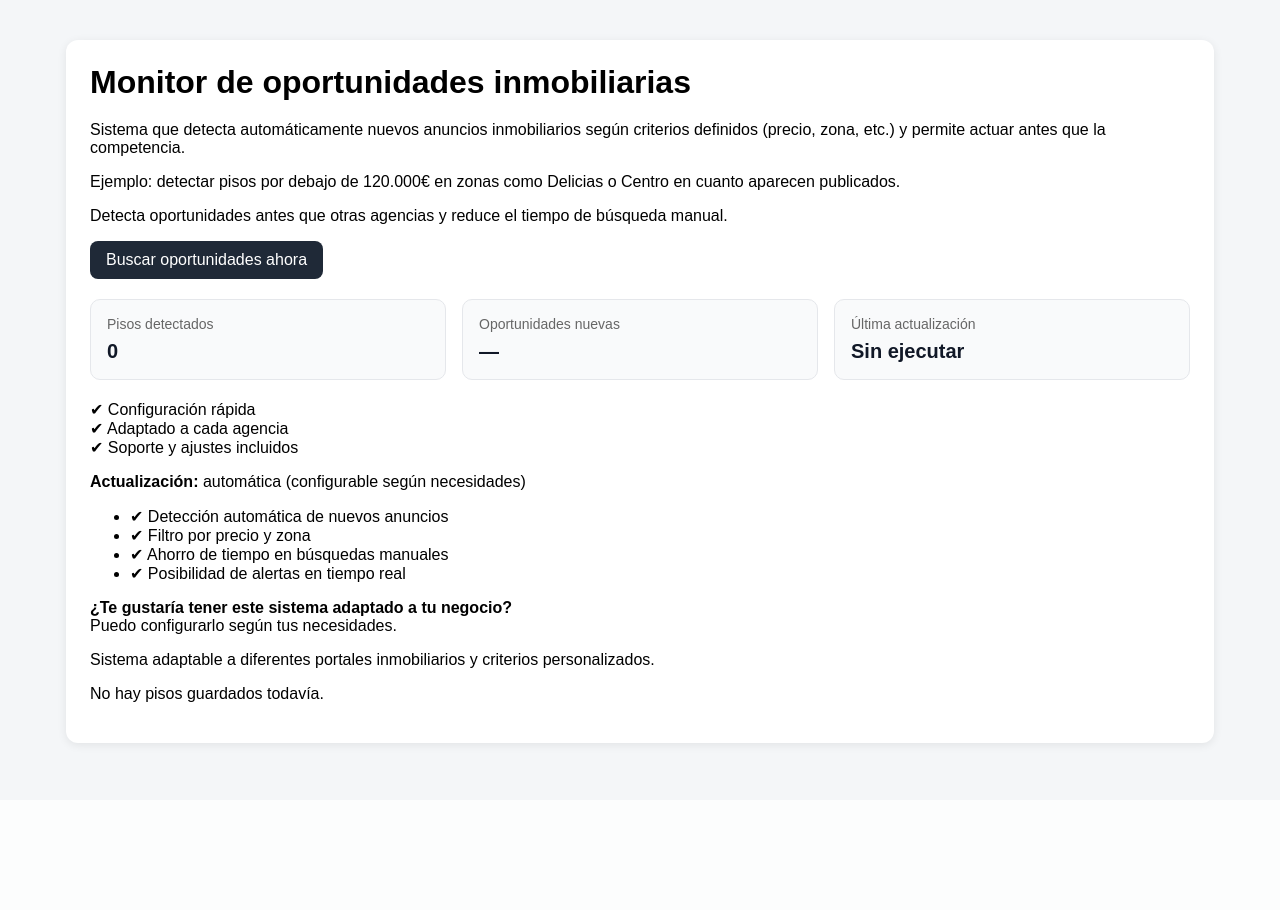
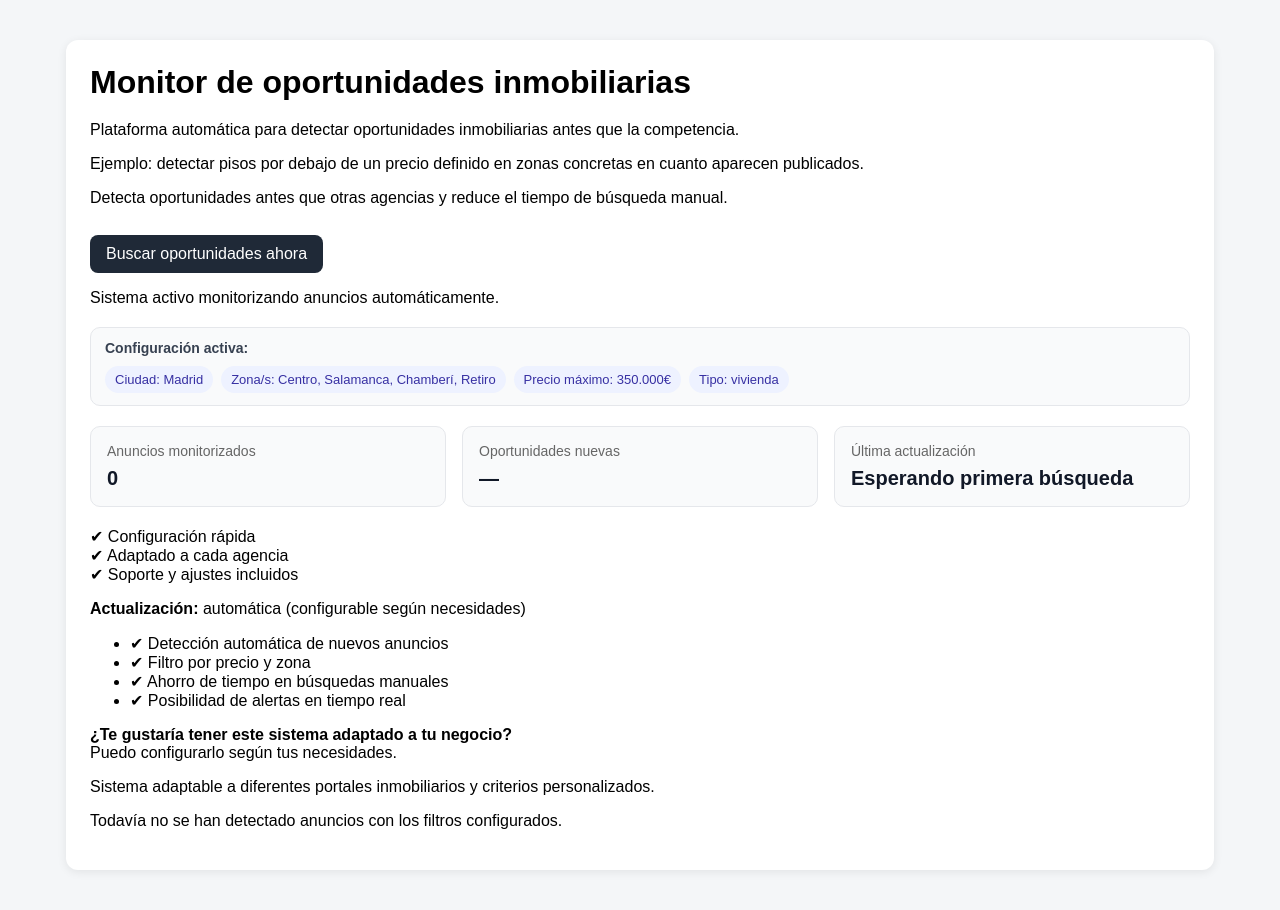
Before and after one commit to daniriveroscl/real-estate-monitor-zaragoza, a Flask app: page / in a window 1280 px wide. Before the commit the page ends 748 px from the top, so only its background shows below. Run offline with Flask 3, Linux system fonts and the light colour scheme; data that the repository does not hold is empty.

Commit message:
update filters

```diff
--- a/app.py
+++ b/app.py
@@ -10,6 +10,7 @@ from database import (
 from scraper import ejecutar_scraping
 from notifier import enviar_email
 from datetime import datetime
+from config import CIUDAD, ZONAS_PERMITIDAS, PRECIO_MAXIMO
 
 app = Flask(__name__)
 app.secret_key = "clave_secreta_para_desarrollo"
@@ -28,6 +29,9 @@ def index():
         ultima_actualizacion=ultima_actualizacion,
         total_pisos=total_pisos,
         total_nuevos=total_nuevos,
+        ciudad=CIUDAD,
+        zonas=ZONAS_PERMITIDAS,
+        precio_maximo=PRECIO_MAXIMO,
     )
 
 
@@ -51,12 +55,13 @@ def actualizar():
                 print(f"Error enviando email: {email_error}")
 
             flash(
-                f"Actualización completada. Se han añadido {total_nuevos} pisos nuevos de {total_filtrados} anuncios filtrados.",
+                f"Se han detectado {total_nuevos} nuevas oportunidades inmobiliarias listas para revisar.",
                 "success",
             )
+
         else:
             flash(
-                f"Actualización completada. No se han encontrado pisos nuevos. Anuncios válidos filtrados: {total_filtrados}.",
+                f"No se han detectado nuevas oportunidades. {total_filtrados} anuncios revisados.",
                 "info",
             )
 
--- a/database.py
+++ b/database.py
@@ -1,4 +1,5 @@
 import sqlite3
+from datetime import datetime
 
 DB_NAME = "pisos.db"
 
@@ -21,7 +22,7 @@ def init_db():
             precio TEXT,
             zona TEXT,
             enlace TEXT UNIQUE,
-            fecha_detectado TIMESTAMP DEFAULT CURRENT_TIMESTAMP
+            fecha_detectado TEXT
         )
     """
     )
@@ -45,12 +46,14 @@ def guardar_piso(titulo, precio, zona, enlace):
     conn = get_connection()
     cursor = conn.cursor()
 
+    fecha_detectado = datetime.now().strftime("%Y-%m-%d %H:%M:%S")
+
     cursor.execute(
         """
-        INSERT INTO pisos (titulo, precio, zona, enlace)
-        VALUES (?, ?, ?, ?)
+        INSERT INTO pisos (titulo, precio, zona, enlace, fecha_detectado)
+        VALUES (?, ?, ?, ?, ?)
     """,
-        (titulo, precio, zona, enlace),
+        (titulo, precio, zona, enlace, fecha_detectado),
     )
 
     conn.commit()
--- a/static/style.css
+++ b/static/style.css
@@ -18,6 +18,10 @@ body {
 h1 {
     margin-top: 0;
     margin-bottom: 20px;
+}
+
+.hero-text {
+    margin-bottom: 28px;
 }
 
 .actions {
@@ -144,3 +148,28 @@ th {
     border-radius: 999px;
     font-size: 12px;
 }
+
+.config-summary {
+    background: #f9fafb;
+    border: 1px solid #e5e7eb;
+    padding: 12px 14px;
+    border-radius: 10px;
+    margin-bottom: 20px;
+    font-size: 14px;
+    color: #374151;
+}
+
+.filter-tags {
+    display: flex;
+    flex-wrap: wrap;
+    gap: 8px;
+    margin-top: 10px;
+}
+
+.filter-tags span {
+    background: #eef2ff;
+    color: #3730a3;
+    padding: 6px 10px;
+    border-radius: 999px;
+    font-size: 13px;
+}
--- a/templates/index.html
+++ b/templates/index.html
@@ -12,15 +12,16 @@
 <body>
     <div class="container">
 
+        <div class="hero-text">
+
             <h1>Monitor de oportunidades inmobiliarias</h1>
 
             <p>
-            Sistema que detecta automáticamente nuevos anuncios inmobiliarios según criterios definidos
-            (precio, zona, etc.) y permite actuar antes que la competencia.
+                Plataforma automática para detectar oportunidades inmobiliarias antes que la competencia.
             </p>
 
             <p>
-            Ejemplo: detectar pisos por debajo de 120.000€ en zonas como Delicias o Centro
+                Ejemplo: detectar pisos por debajo de un precio definido en zonas concretas
                 en cuanto aparecen publicados.
             </p>
 
@@ -28,13 +29,29 @@
                 Detecta oportunidades antes que otras agencias y reduce el tiempo de búsqueda manual.
             </p>
 
+        </div>
+
         <div class="actions">
             <a class="btn" href="{{ url_for('actualizar') }}">Buscar oportunidades ahora</a>
+            <p class="status-line">
+                Sistema activo monitorizando anuncios automáticamente.
+            </p>
+        </div>
+
+        <div class="config-summary">
+            <strong>Configuración activa:</strong>
+
+            <div class="filter-tags">
+                <span>Ciudad: {{ ciudad }}</span>
+                <span>Zona/s: {{ zonas | join(', ') }}</span>
+                <span>Precio máximo: {{ "{:,}".format(precio_maximo).replace(",", ".") }}€</span>
+                <span>Tipo: vivienda</span>
+            </div>
         </div>
 
         <div class="stats">
             <div class="stat-card">
-                <span class="stat-title">Pisos detectados</span>
+                <span class="stat-title">Anuncios monitorizados</span>
                 <span class="stat-value">{{ total_pisos }}</span>
             </div>
 
@@ -55,7 +72,7 @@
                     {% if ultima_actualizacion %}
                     {{ ultima_actualizacion }}
                     {% else %}
-                    Sin ejecutar
+                    Esperando primera búsqueda
                     {% endif %}
                 </span>
             </div>
@@ -138,7 +155,7 @@
             </tbody>
         </table>
         {% else %}
-        <p>No hay pisos guardados todavía.</p>
+        <p>Todavía no se han detectado anuncios con los filtros configurados.</p>
         {% endif %}
 
     </div>
```
Also changed, not shown: config.py (+5 -5 lines), prueba.html (+30 -17 lines), README.md, 3 other files. Lines whose indentation alone changed are shown as unchanged.
